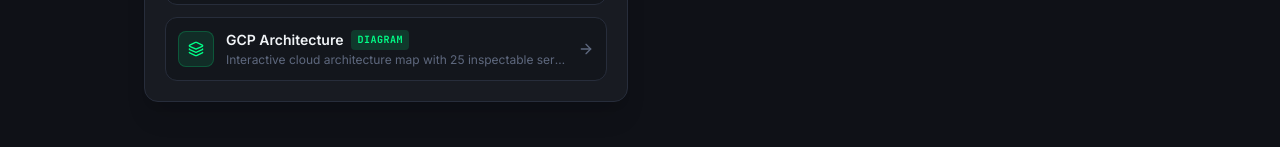
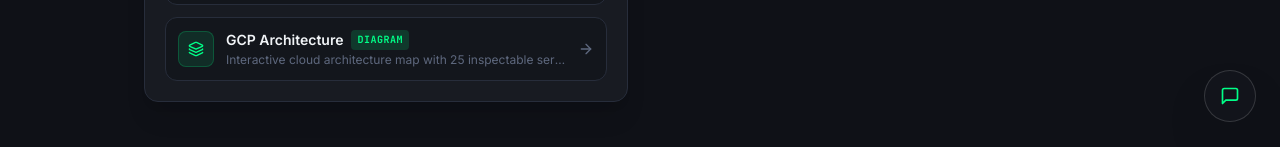
Before and after one commit to Zr1RAM/notion-svg-viewer, a Next.js app: page / in a window 1280 px wide. Shown: the part 654-801 px from the top of the page. Built offline with nearby package versions, Linux system fonts and the light colour scheme.

Commit message:
ai chat UI only

```diff
--- a/src/app/layout.tsx
+++ b/src/app/layout.tsx
@@ -2,6 +2,7 @@ import type { Metadata } from "next";
 import { Inter, JetBrains_Mono } from "next/font/google";
 import "@/styles/globals.css";
 import { Navbar } from "@/components/layout/Navbar";
+import { FloatingChatWidget } from "@/components/chat/FloatingChatWidget";
 import { getAllHubItems } from "@/lib/content";
 import { Suspense } from "react";
 
@@ -37,6 +38,9 @@ export default function RootLayout({
           <Navbar categories={categories} />
         </Suspense>
         <div className="flex-1 flex flex-col">{children}</div>
+        <Suspense fallback={null}>
+          <FloatingChatWidget />
+        </Suspense>
       </body>
     </html>
   );
--- /dev/null
+++ b/src/components/chat/ChatPanel.tsx
@@ -0,0 +1,82 @@
+"use client";
+
+import React from "react";
+import { X, BotMessageSquare } from "lucide-react";
+import { cn } from "@/lib/utils";
+
+export type ChatCorner = "top" | "bottom";
+
+interface ChatPanelProps {
+  isOpen: boolean;
+  onClose: () => void;
+  corner: ChatCorner;
+  className?: string;
+  children?: React.ReactNode;
+}
+
+const TOP_OFFSET = 76;
+const BOTTOM_MARGIN = 24;
+const BTN_SIZE = 52;
+
+export const ChatPanel: React.FC<ChatPanelProps> = ({
+  isOpen,
+  onClose,
+  corner,
+  className,
+  children,
+}) => {
+  if (!isOpen) return null;
+
+  return (
+    <aside
+      style={{
+        right: "24px",
+        ...(corner === "top"
+          ? {
+              top: `${TOP_OFFSET + BTN_SIZE + 12}px`,
+              bottom: `${BOTTOM_MARGIN}px`,
+            }
+          : {
+              top: "68px",
+              bottom: `${BOTTOM_MARGIN + BTN_SIZE + 12}px`,
+            }),
+      }}
+      className={cn(
+        "fixed z-50 w-[360px] sm:w-[400px] max-w-[calc(100vw-32px)]",
+        "bg-[#13161c]/95 border border-white/15 rounded-2xl shadow-2xl backdrop-blur-2xl flex flex-col overflow-hidden",
+        "animate-in fade-in-0 zoom-in-95 duration-200 select-none",
+        className
+      )}
+    >
+      {/* Header */}
+      <div className="flex items-center justify-between px-4 py-3 border-b border-white/10 bg-white/[0.02]">
+        <div className="flex items-center gap-2">
+          <div className="w-7 h-7 rounded-lg bg-hub-green/10 border border-hub-green/30 flex items-center justify-center text-hub-green">
+            <BotMessageSquare className="w-3.5 h-3.5" />
+          </div>
+          <div>
+            <h3 className="text-xs font-semibold text-white tracking-wide">Any doubts?</h3>
+            <p className="text-[10px] text-hub-muted flex items-center gap-1.5">
+              <span className="w-1.5 h-1.5 rounded-full bg-hub-green" />
+              Ready
+            </p>
+          </div>
+        </div>
+
+        <button
+          type="button"
+          onClick={onClose}
+          className="p-1 rounded-md text-hub-muted hover:text-white hover:bg-white/[0.08] transition-colors cursor-pointer"
+          title="Close chat"
+        >
+          <X className="w-4 h-4" />
+        </button>
+      </div>
+
+      {/* Body: Empty for now as requested */}
+      <div className="flex-1 p-4 flex flex-col items-center justify-center text-center text-hub-muted">
+        {children}
+      </div>
+    </aside>
+  );
+};
--- /dev/null
+++ b/src/components/chat/FloatingChatWidget.tsx
@@ -0,0 +1,158 @@
+"use client";
+
+import React, { useState, useEffect, useRef, useCallback } from "react";
+import { useSearchParams } from "next/navigation";
+import { MessageSquare, X } from "lucide-react";
+import { cn } from "@/lib/utils";
+import { ChatPanel, ChatCorner } from "./ChatPanel";
+
+type Corner = ChatCorner;
+
+const TOP_OFFSET = 76; // Below navbar
+const BOTTOM_MARGIN = 24;
+const BTN_SIZE = 52; // 52px circle
+
+export const FloatingChatWidget: React.FC = () => {
+  const searchParams = useSearchParams();
+  const [mounted, setMounted] = useState(false);
+  const [isOpen, setIsOpen] = useState(false);
+  const [corner, setCorner] = useState<Corner>("bottom");
+  const [dragY, setDragY] = useState<number | null>(null);
+  const [isDragging, setIsDragging] = useState(false);
+  const [windowHeight, setWindowHeight] = useState(800);
+
+  const pointerDownRef = useRef(false);
+  const startClientYRef = useRef(0);
+  const startTopRef = useRef(0);
+  const totalMovementRef = useRef(0);
+
+  // Initialize and load saved corner
+  useEffect(() => {
+    setMounted(true);
+    setWindowHeight(window.innerHeight);
+
+    const saved = localStorage.getItem("hub_chat_corner");
+    if (saved === "top" || saved === "bottom") {
+      setCorner(saved);
+    }
+
+    const handleResize = () => setWindowHeight(window.innerHeight);
+    window.addEventListener("resize", handleResize);
+    return () => window.removeEventListener("resize", handleResize);
+  }, []);
+
+  const isEmbed = mounted && searchParams?.get("embed") === "true";
+
+  // Calculate snapped Y position
+  const getSnappedY = useCallback(
+    (c: Corner) => {
+      if (c === "top") return TOP_OFFSET;
+      return Math.max(TOP_OFFSET, windowHeight - BTN_SIZE - BOTTOM_MARGIN);
+    },
+    [windowHeight]
+  );
+
+  const activeY = isDragging && dragY !== null ? dragY : getSnappedY(corner);
+
+  // Pointer event handlers for vertical drag & corner snapping
+  const handlePointerDown = (e: React.PointerEvent<HTMLButtonElement>) => {
+    pointerDownRef.current = true;
+    startClientYRef.current = e.clientY;
+    startTopRef.current = getSnappedY(corner);
+    totalMovementRef.current = 0;
+    (e.currentTarget as HTMLElement).setPointerCapture(e.pointerId);
+  };
+
+  const handlePointerMove = (e: React.PointerEvent<HTMLButtonElement>) => {
+    if (!pointerDownRef.current) return;
+
+    const deltaY = e.clientY - startClientYRef.current;
+    totalMovementRef.current = Math.abs(deltaY);
+
+    if (totalMovementRef.current > 5) {
+      if (!isDragging) setIsDragging(true);
+      const minY = TOP_OFFSET;
+      const maxY = Math.max(TOP_OFFSET, windowHeight - BTN_SIZE - BOTTOM_MARGIN);
+      const newY = Math.max(minY, Math.min(maxY, startTopRef.current + deltaY));
+      setDragY(newY);
+    }
+  };
+
+  const handlePointerUp = (e: React.PointerEvent<HTMLButtonElement>) => {
+    if (!pointerDownRef.current) return;
+    pointerDownRef.current = false;
+
+    try {
+      (e.currentTarget as HTMLElement).releasePointerCapture(e.pointerId);
+    } catch {
+      // Ignored if already released
+    }
+
+    if (totalMovementRef.current > 5 && dragY !== null) {
+      // It was a drag: snap to top or bottom based on vertical midpoint
+      const midpoint = windowHeight / 2;
+      const targetCorner: Corner = dragY < midpoint ? "top" : "bottom";
+      setCorner(targetCorner);
+      localStorage.setItem("hub_chat_corner", targetCorner);
+    } else {
+      // It was a clean click: toggle chat box
+      setIsOpen((prev) => !prev);
+    }
+
+    setIsDragging(false);
+    setDragY(null);
+  };
+
+  const handlePointerCancel = () => {
+    pointerDownRef.current = false;
+    setIsDragging(false);
+    setDragY(null);
+  };
+
+  if (!mounted || isEmbed) {
+    return null;
+  }
+
+  return (
+    <>
+      {/* Floating Circular Trigger Button */}
+      <button
+        type="button"
+        onPointerDown={handlePointerDown}
+        onPointerMove={handlePointerMove}
+        onPointerUp={handlePointerUp}
+        onPointerCancel={handlePointerCancel}
+        style={{
+          top: `${activeY}px`,
+          right: "24px",
+          touchAction: "none",
+        }}
+        title={isOpen ? "Close Chat" : "Open Chat (Drag to reposition)"}
+        className={cn(
+          "fixed z-50 w-[52px] h-[52px] rounded-full flex items-center justify-center select-none shadow-2xl transition-transform",
+          "bg-[#13161c]/95 border backdrop-blur-xl text-white",
+          isDragging
+            ? "cursor-grabbing scale-105 border-hub-green/80 shadow-[0_0_25px_rgba(0,255,136,0.35)]"
+            : "cursor-grab hover:scale-105 hover:border-hub-green/50 hover:shadow-[0_0_20px_rgba(0,255,136,0.25)] border-white/15",
+          isOpen && !isDragging && "border-hub-green/60 shadow-[0_0_20px_rgba(0,255,136,0.2)]",
+          !isDragging && "transition-[top,transform,border-color,box-shadow] duration-300 ease-out"
+        )}
+      >
+        {isOpen ? (
+          <X className="w-5 h-5 text-hub-green transition-transform duration-200" />
+        ) : (
+          <div className="relative flex items-center justify-center">
+            <MessageSquare className="w-5 h-5 text-hub-green" />
+          </div>
+        )}
+      </button>
+
+      {/* Floating Rounded Rect Chat Container */}
+      <ChatPanel
+        isOpen={isOpen}
+        onClose={() => setIsOpen(false)}
+        corner={corner}
+      />
+    </>
+  );
+};
--- /dev/null
+++ b/src/components/chat/index.ts
@@ -0,0 +1,3 @@
+export { FloatingChatWidget } from "./FloatingChatWidget";
+export { ChatPanel } from "./ChatPanel";
+export type { ChatCorner } from "./ChatPanel";
```
